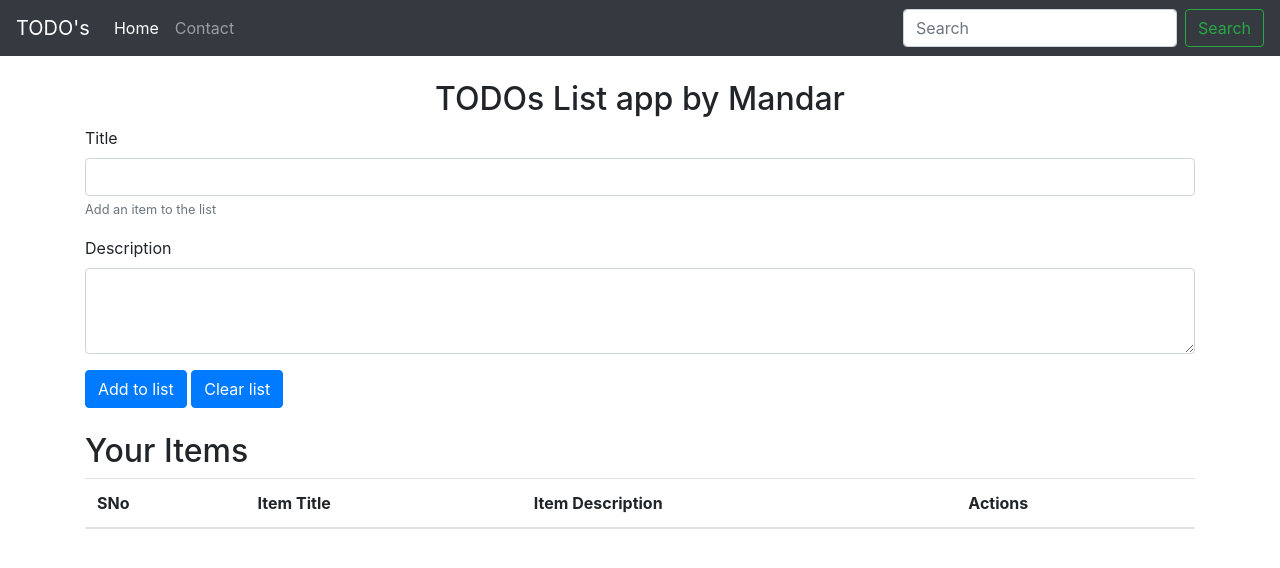
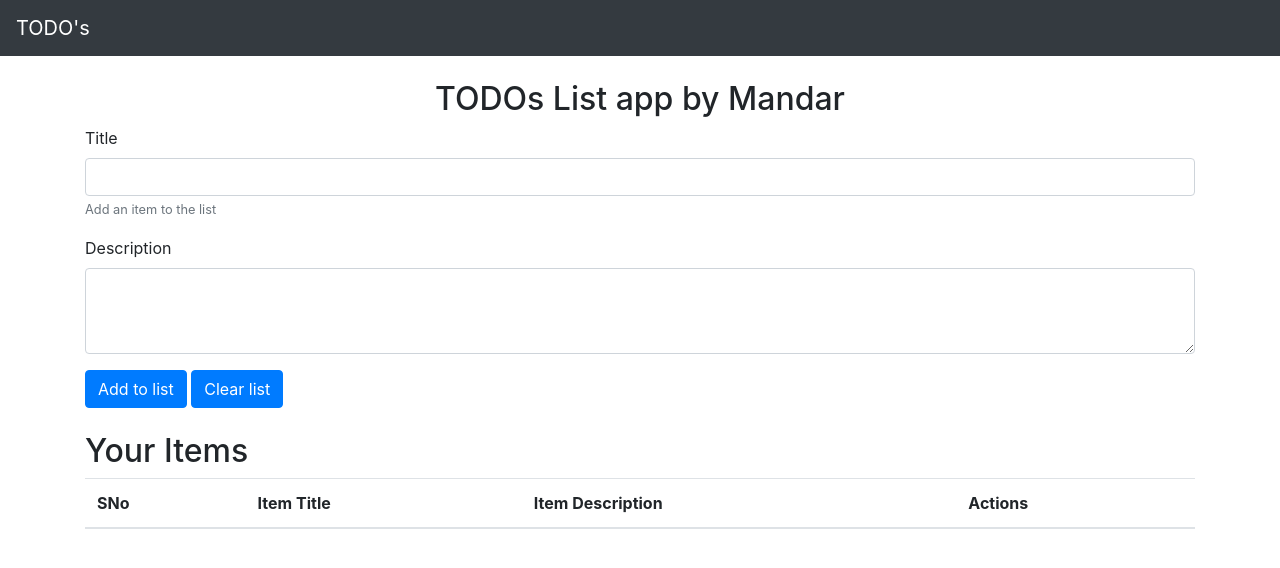
Before and after one commit to mandar625/my_todoapp, a plain HTML site: page index.html in a window 1280 px wide. Drawn offline with nearby package versions, Linux system fonts and the light colour scheme.

Commit message:
newcommite

```diff
--- a/index.html
+++ b/index.html
@@ -21,22 +21,7 @@
             <span class="navbar-toggler-icon"></span>
         </button>
 
-        <div class="collapse navbar-collapse" id="navbarSupportedContent">
-            <ul class="navbar-nav mr-auto">
-                <li class="nav-item active">
-                    <a class="nav-link" href="#">Home <span class="sr-only">(current)</span></a>
-                </li>
 
-
-                <li class="nav-item">
-                    <a class="nav-link" href="#" tabindex="-1" aria-disabled="true">Contact</a>
-                </li>
-            </ul>
-            <form class="form-inline my-2 my-lg-0">
-                <input class="form-control mr-sm-2" type="search" placeholder="Search" aria-label="Search">
-                <button class="btn btn-outline-success my-2 my-sm-0" type="submit">Search</button>
-            </form>
-        </div>
     </nav>
 
     <div class="container my-4">
```
